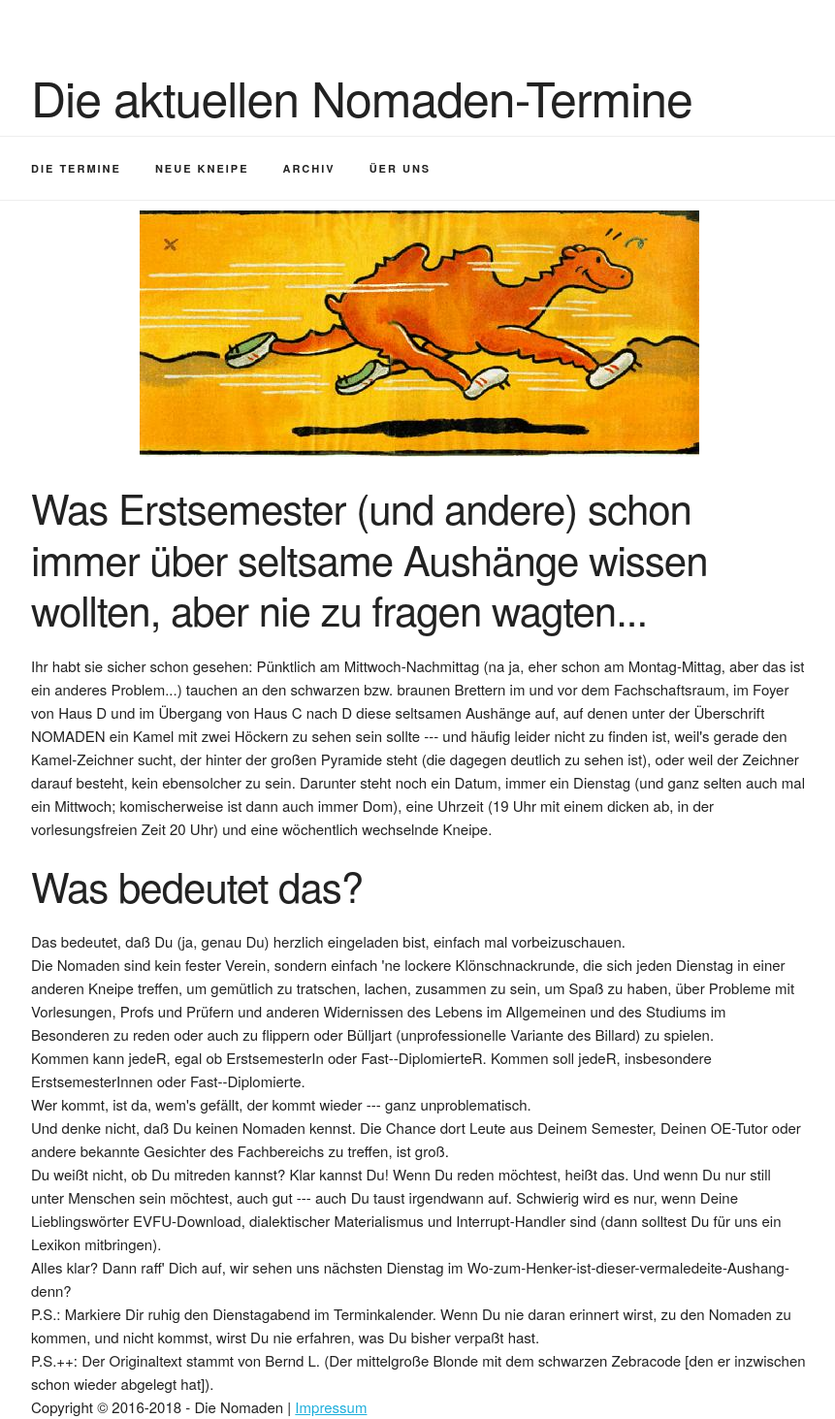
After one commit to nomadenorg/nomads, a Flask app: page /assets/about.html in a window 1280 px wide. The commit adds this page. Shown: the whole page at 97% size, without its empty margins (208-1069 px from the left). Run offline with Flask 2, Linux system fonts and the light colour scheme; parts of the project's set-up code (start-up, migrations or seed data) failed here and were passed over.

Commit message:
Add about page

```diff
--- /dev/null
+++ b/assets/about.html
@@ -0,0 +1,129 @@
+<!DOCTYPE html>
+<html>
+  <head>
+    <meta charset="utf-8" />
+    <meta name="viewport" content="width=device-width, initial-scale=1">
+    <link rel="stylesheet" href="normalize.css">
+    <link rel="stylesheet" href="skeleton.css">
+    <link rel="stylesheet" href="nomaden.css">
+    <title>nomaden.ofosos.org</title>
+
+    <script type="text/javascript" src="nomaden.js" defer></script>
+  </head>
+  <body>
+
+    <div class="container">
+
+      <div class="row">
+	<div class="twelve columns">
+
+	  <h1>Die aktuellen Nomaden-Termine</h1>
+
+	</div>
+      </div>
+    </div>
+
+
+    <nav class="navbar">
+      <div class="container">
+        <ul class="navbar-list">
+          <li class="navbar-item"><a class="navbar-link" href="index">Die Termine</a></li>
+	  <li class="navbar-item">
+	    <a class="navbar-link" href="enterpub.html">Neue Kneipe</a>
+	  </li>
+	  <li class="navbar-item">
+	    <a class="navbar-link" href="archive">Archiv</a>
+	  </li>
+	  <li class="navbar-item pull-right">
+	    <a class="navbar-link" href="assets/about.html">&Uuml;er uns</a>
+	  </li>
+        </ul>
+      </div>
+    </nav>
+
+    <div class="container">
+      <div class="row">
+
+	<div class="twelve columns">
+
+	  <div class="logo">
+	    <img src="assets/camel.jpg">
+	  </div>
+
+	<h2>Was Erstsemester (und andere) schon immer über seltsame Aushänge wissen wollten, aber nie zu fragen wagten...</h2>
+
+	<p>Ihr habt sie sicher schon gesehen: Pünktlich am
+	  Mittwoch-Nachmittag (na ja, eher schon am Montag-Mittag,
+	  aber das ist ein anderes Problem...) tauchen an den
+	  schwarzen bzw. braunen Brettern im und vor dem
+	  Fachschaftsraum, im Foyer von Haus D und im Übergang von
+	  Haus C nach D diese seltsamen Aushänge auf, auf denen unter
+	  der Überschrift NOMADEN ein Kamel mit zwei Höckern zu sehen
+	  sein sollte --- und häufig leider nicht zu finden ist,
+	  weil's gerade den Kamel-Zeichner sucht, der hinter der
+	  großen Pyramide steht (die dagegen deutlich zu sehen ist),
+	  oder weil der Zeichner darauf besteht, kein ebensolcher zu
+	  sein. Darunter steht noch ein Datum, immer ein Dienstag (und
+	  ganz selten auch mal ein Mittwoch; komischerweise ist dann
+	  auch immer Dom), eine Uhrzeit (19 Uhr mit einem dicken ab,
+	  in der vorlesungsfreien Zeit 20 Uhr) und eine wöchentlich
+	  wechselnde Kneipe.</p>
+
+	<h2>Was bedeutet das?</h2>
+
+	<p>Das bedeutet, daß Du (ja, genau Du) herzlich eingeladen
+	bist, einfach mal vorbeizuschauen.</p>
+
+	<p>Die Nomaden sind kein fester Verein, sondern einfach 'ne
+	  lockere Klönschnackrunde, die sich jeden Dienstag in einer
+	  anderen Kneipe treffen, um gemütlich zu tratschen, lachen,
+	  zusammen zu sein, um Spaß zu haben, über Probleme mit
+	  Vorlesungen, Profs und Prüfern und anderen Widernissen des
+	  Lebens im Allgemeinen und des Studiums im Besonderen zu
+	  reden oder auch zu flippern oder Bülljart (unprofessionelle
+	  Variante des Billard) zu spielen.</p>
+
+	<p>Kommen kann jedeR, egal ob ErstsemesterIn oder
+	  Fast--DiplomierteR.  Kommen soll jedeR, insbesondere
+	  ErstsemesterInnen oder Fast--Diplomierte.</p>
+
+	<p>Wer kommt, ist da, wem's gefällt, der kommt wieder --- ganz
+	  unproblematisch.</p>
+
+	<p>Und denke nicht, daß Du keinen Nomaden kennst. Die Chance
+	  dort Leute aus Deinem Semester, Deinen OE-Tutor oder andere
+	  bekannte Gesichter des Fachbereichs zu treffen, ist groß.</p>
+
+	<p>Du weißt nicht, ob Du mitreden kannst? Klar kannst Du! Wenn
+	  Du reden möchtest, heißt das. Und wenn Du nur still unter
+	  Menschen sein möchtest, auch gut --- auch Du taust
+	  irgendwann auf. Schwierig wird es nur, wenn Deine
+	  Lieblingswörter EVFU-Download, dialektischer Materialismus
+	  und Interrupt-Handler sind (dann solltest Du für uns ein
+	  Lexikon mitbringen).</p>
+
+	<p>Alles klar? Dann raff' Dich auf, wir sehen uns nächsten
+	  Dienstag im
+	  Wo-zum-Henker-ist-dieser-vermaledeite-Aushang-denn?</p>
+
+	<p>P.S.: Markiere Dir ruhig den Dienstagabend im
+	  Terminkalender. Wenn Du nie daran erinnert wirst, zu den
+	  Nomaden zu kommen, und nicht kommst, wirst Du nie erfahren,
+	  was Du bisher verpaßt hast.</p>
+
+	<p>P.S.++: Der Originaltext stammt von Bernd L. (Der
+	  mittelgroße Blonde mit dem schwarzen Zebracode [den er
+	  inzwischen schon wieder abgelegt hat]).</p>
+
+	</div>
+
+	<div class="twelve columns">
+	  Copyright &copy; 2016-2018 - Die Nomaden | <a href="assets/impressum.html">Impressum</a>
+	</div>
+
+
+      </div>
+    </div>
+
+  </body>
+</html>
--- a/templates/archive.html
+++ b/templates/archive.html
@@ -35,7 +35,7 @@
 	    <a class="navbar-link" href="archive">Archiv</a>
 	  </li>
 	  <li class="navbar-item pull-right">
-	    <a class="navbar-link" href="http://www.nomaden.org/nomaden.html">Über uns</a>
+	    <a class="navbar-link" href="assets/about.html">Über uns</a>
 	  </li>
         </ul>
       </div>
--- a/templates/index.html
+++ b/templates/index.html
@@ -36,7 +36,7 @@
 	    <a class="navbar-link" href="archive">Archiv</a>
 	  </li>
 	  <li class="navbar-item pull-right">
-	    <a class="navbar-link" href="http://www.nomaden.org/nomaden.html">&Uuml;er uns</a>
+	    <a class="navbar-link" href="assets/about.html">&Uuml;er uns</a>
 	  </li>
         </ul>
       </div>
--- a/templates/login.html
+++ b/templates/login.html
@@ -36,7 +36,7 @@
 	    <a class="navbar-link" href="archive">Archiv</a>
 	  </li>
 	  <li class="navbar-item pull-right">
-	    <a class="navbar-link" href="http://www.nomaden.org/nomaden.html">&Uuml;er uns</a>
+	    <a class="navbar-link" href="assets/about.html">&Uuml;er uns</a>
 	  </li>
         </ul>
       </div>
--- a/templates/unauthorized.html
+++ b/templates/unauthorized.html
@@ -36,7 +36,7 @@
 	    <a class="navbar-link" href="archive">Archiv</a>
 	  </li>
 	  <li class="navbar-item pull-right">
-	    <a class="navbar-link" href="http://www.nomaden.org/nomaden.html">&Uuml;er uns</a>
+	    <a class="navbar-link" href="assets/about.html">&Uuml;er uns</a>
 	  </li>
         </ul>
       </div>
```
